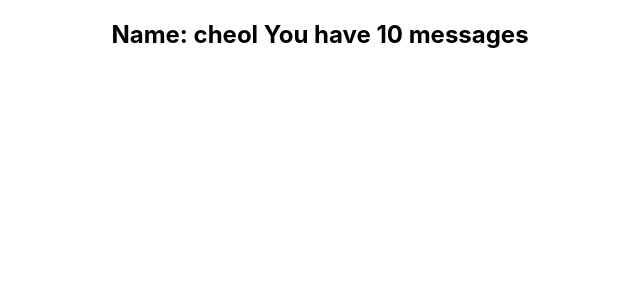
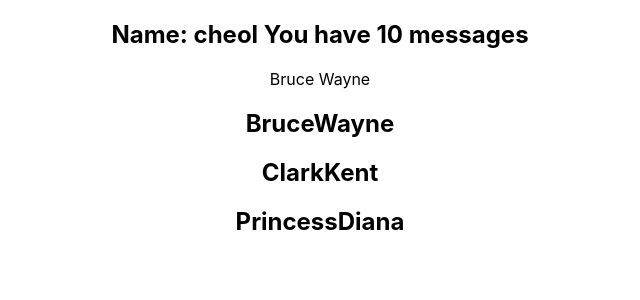
Before and after one commit to JUHEEBAEK/brgin-react, a React (Create React App) app: page / in a window 1280 px wide. Shown: the top 300 px of the page, without its empty margins (320-960 px from the left). Built offline with nearby package versions, Linux system fonts and the light colour scheme.

Commit message:
[feat] Props에 리스트 넘기고 처리

```diff
--- a/src/App.tsx
+++ b/src/App.tsx
@@ -1,13 +1,35 @@
 import React from 'react';
 
 import './App.css';
-import {Greet } from "./components/Greet"
+import { Greet } from "./components/Greet"
+import { Person } from "./components/Person"
+import { PersonList } from './components/PersonList';
 
 
 function App() {
+  const personName = {
+    first: 'Bruce',
+    last: 'James'
+  }
+  const nameList = [
+    {
+      first: 'Bruce',
+      last: 'Wayne'
+    },
+    {
+      first: 'Clark',
+      last: 'Kent'
+    },
+    {
+      first: 'Princess',
+      last: 'Diana'
+    },
+  ]
   return (
     <div className="App">
       <Greet name='cheol' messageCount={10} isLoggedIn={true} />
+      <Person name={personName} />
+      <PersonList names={nameList} />
     </div>
   );
 }
--- /dev/null
+++ b/src/components/Person.tsx
@@ -0,0 +1,10 @@
+type PersonProps = {
+  name:{
+    first: string,
+    last: string
+  }
+}
+
+export const Person = (props: PersonProps) => {
+  return <div>Bruce Wayne</div>
+}
--- /dev/null
+++ b/src/components/PersonList.tsx
@@ -0,0 +1,18 @@
+type PersonListProps = {
+  names: {
+    first: string
+    last: string
+  }[]
+}
+
+export const PersonList = (props: PersonListProps) => {
+  return (
+    <div>
+      {props.names.map(name => {
+        return (
+          <h2 key={name.first}> {name.first}{name.last}</h2>
+        )
+      })}
+    </div>
+  )
+}
```
